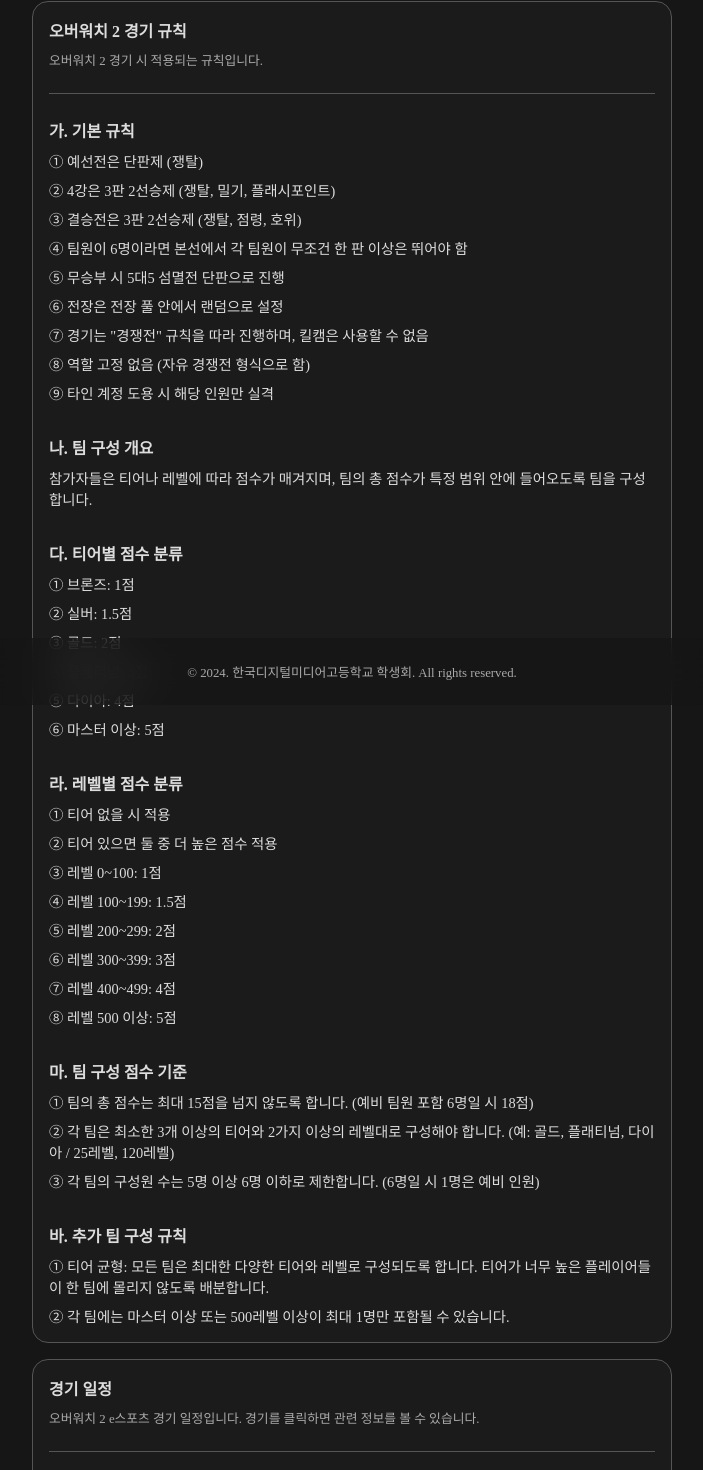
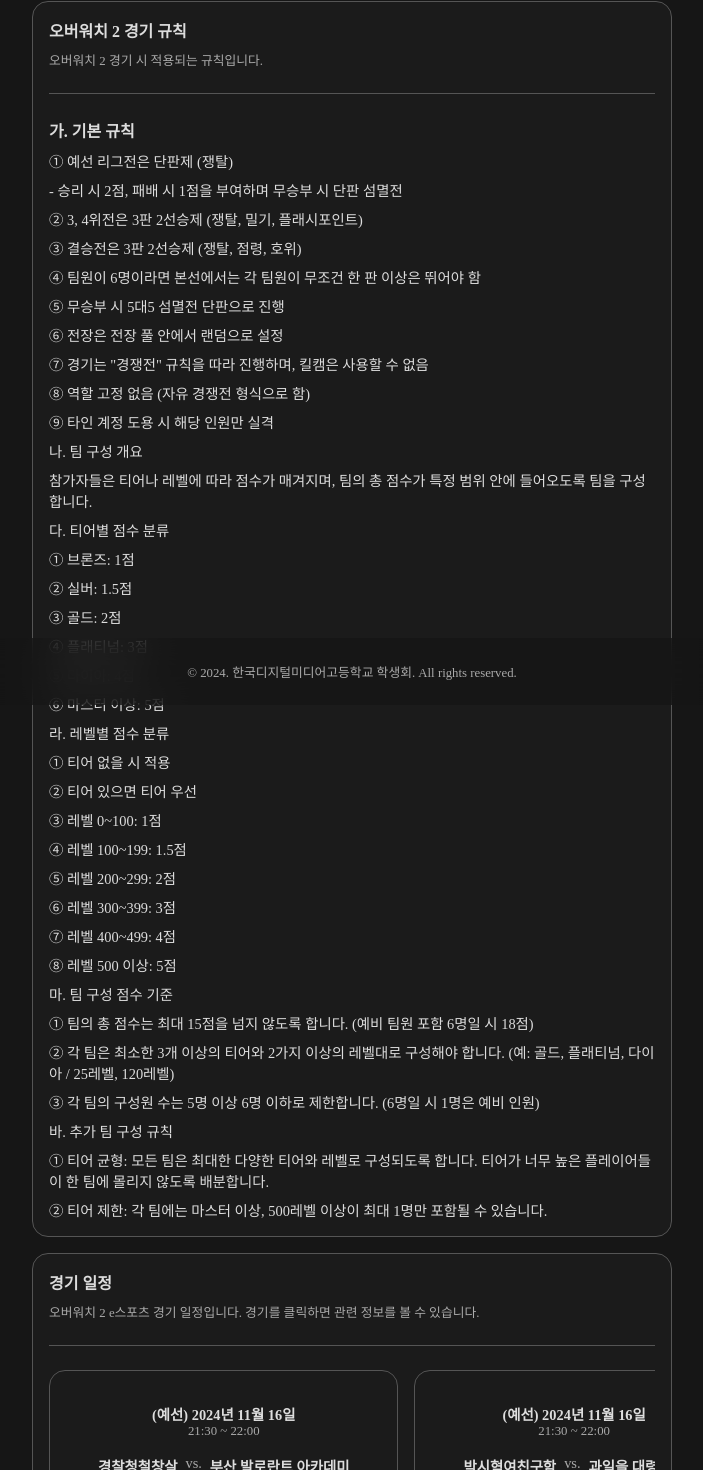
Before and after one commit to LSBeryl/dimigo-esports, a React (Vite) app: page /overwatch in a window 1280 px wide. Shown: the part 95-1565 px from the top of the page, without its empty margins (288-991 px from the left). Built offline with nearby package versions, Linux system fonts and the light colour scheme; a web font is replaced by a local one.

Commit message:
chore: edit overwatch

```diff
--- a/src/data/esports.json
+++ b/src/data/esports.json
@@ -65,10 +65,10 @@
       {
         "name": "경찰청철창살",
         "member": [
-          "1318위재우",
-          "1327임도영",
-          "1324이연준",
-          "1314백재원",
+          "1318 위재우",
+          "1327 임도영",
+          "1324 이연준",
+          "1314 백재원",
           "1328 임형주"
         ],
         "character": []
@@ -76,11 +76,11 @@
       {
         "name": "부산 발로란트 아카데미",
         "member": [
-          "1504김민규",
-          "1113오건우",
-          "1114유연호",
-          "1117이지호",
-          "1326이종화"
+          "1504 김민규",
+          "1113 오건우",
+          "1114 유연호",
+          "1117 이지호",
+          "1326 이종화"
         ],
         "character": []
       },
@@ -94,15 +94,69 @@
           "2520 이한림"
         ],
         "character": []
+      },
+      {
+        "name": "과일을 대령하라",
+        "member": [
+          "2204 김민기",
+          "2220 전지훈",
+          "1218 이나혁",
+          "1212 박진형",
+          "1214 양정민"
+        ],
+        "character": ["바티스트", "메이", "정크", "에쉬", "리퍼"]
       }
     ],
-    "match": []
+    "match": [
+      {
+        "date": "(예선) 2024년 11월 16일",
+        "time": "21:30 ~ 22:00",
+        "team1": "경찰청철창살",
+        "team2": "부산 발로란트 아카데미",
+        "winner": ""
+      },
+      {
+        "date": "(예선) 2024년 11월 16일",
+        "time": "21:30 ~ 22:00",
+        "team1": "박시혁여친구함",
+        "team2": "과일을 대령하라",
+        "winner": ""
+      },
+      {
+        "date": "(예선) 2024년 11월 16일",
+        "time": "22:10 ~ 22:40",
+        "team1": "경찰청철창살",
+        "team2": "박시혁여친구함",
+        "winner": ""
+      },
+      {
+        "date": "(예선) 2024년 11월 16일",
+        "time": "22:10 ~ 22:40",
+        "team1": "부산 발로란트 아카데미",
+        "team2": "과일을 대령하라",
+        "winner": ""
+      },
+      {
+        "date": "(예선) 2024년 11월 16일",
+        "time": "22:50 ~ 23:20",
+        "team1": "경찰청철창살",
+        "team2": "과일을 대령하라",
+        "winner": ""
+      },
+      {
+        "date": "(예선) 2024년 11월 16일",
+        "time": "22:50 ~ 23:20",
+        "team1": "부산 발로란트 아카데미",
+        "team2": "박시혁여친구함",
+        "winner": ""
+      }
+    ]
   },
   "brawlstars": {
     "teams": [
       {
         "name": "빅싸이준",
-        "member": ["1605김시준", "1615박찬승", "1623전도현"],
+        "member": ["1605 김시준", "1615 박찬승", "1623 전도현"],
         "character": ["다이너", "스튜", "맨디"]
       },
       {
@@ -127,7 +181,7 @@
       },
       {
         "name": "길사모",
-        "member": ["2504김민서", "2602길준혁", "2517송솔우"],
+        "member": ["2504 김민서", "2602 길준혁", "2517 송솔우"],
         "character": ["키트", "콜트", "코델리우스"]
       },
       {
@@ -142,7 +196,7 @@
         "time": "20시 30분",
         "team1": "빅싸이준",
         "team2": "뉴비 트리오",
-        "winner": ""
+        "winner": "뉴비 트리오"
       },
       {
         "date": "(예선) 2024년 11월 9일",
--- a/src/pages/Overwatch.jsx
+++ b/src/pages/Overwatch.jsx
@@ -18,12 +18,15 @@
           <Line />
           <Rule gap="2rem" align="flex-start">
             <div>
-              <div>가. 기본 규칙</div> <div>① 예선전은 단판제 (쟁탈)</div>
-              <div>② 4강은 3판 2선승제 (쟁탈, 밀기, 플래시포인트)</div>
+              <div>가. 기본 규칙</div> <div>① 예선 리그전은 단판제 (쟁탈)</div>
+              <div>
+                - 승리 시 2점, 패배 시 1점을 부여하며 무승부 시 단판 섬멸전
+              </div>
+              <div>② 3, 4위전은 3판 2선승제 (쟁탈, 밀기, 플래시포인트)</div>
               <div>③ 결승전은 3판 2선승제 (쟁탈, 점령, 호위)</div>
               <div>
-                ④ 팀원이 6명이라면 본선에서 각 팀원이 무조건 한 판 이상은 뛰어야
-                함
+                ④ 팀원이 6명이라면 본선에서는 각 팀원이 무조건 한 판 이상은
+                뛰어야 함
               </div>
               <div>⑤ 무승부 시 5대5 섬멸전 단판으로 진행</div>
               <div>⑥ 전장은 전장 풀 안에서 랜덤으로 설정</div>
@@ -32,28 +35,19 @@
               </div>
               <div>⑧ 역할 고정 없음 (자유 경쟁전 형식으로 함)</div>
               <div>⑨ 타인 계정 도용 시 해당 인원만 실격</div>
-            </div>
-            <div>
               <div>나. 팀 구성 개요</div>
               <div>
                 참가자들은 티어나 레벨에 따라 점수가 매겨지며, 팀의 총 점수가
                 특정 범위 안에 들어오도록 팀을 구성합니다.
               </div>
-            </div>
-            <div>
               <div>다. 티어별 점수 분류</div> <div>① 브론즈: 1점</div>
               <div>② 실버: 1.5점</div> <div>③ 골드: 2점</div>
               <div>④ 플래티넘: 3점</div> <div>⑤ 다이아: 4점</div>
-              <div>⑥ 마스터 이상: 5점</div>
-            </div>
-            <div>
-              <div>라. 레벨별 점수 분류</div> <div>① 티어 없을 시 적용</div>
-              <div>② 티어 있으면 둘 중 더 높은 점수 적용</div>
+              <div>⑥ 마스터 이상: 5점</div> <div>라. 레벨별 점수 분류</div>
+              <div>① 티어 없을 시 적용</div> <div>② 티어 있으면 티어 우선</div>
               <div>③ 레벨 0~100: 1점</div> <div>④ 레벨 100~199: 1.5점</div>
               <div>⑤ 레벨 200~299: 2점</div> <div>⑥ 레벨 300~399: 3점</div>
               <div>⑦ 레벨 400~499: 4점</div> <div>⑧ 레벨 500 이상: 5점</div>
-            </div>
-            <div>
               <div>마. 팀 구성 점수 기준</div>
               <div>
                 ① 팀의 총 점수는 최대 15점을 넘지 않도록 합니다. (예비 팀원 포함
@@ -67,8 +61,6 @@
                 ③ 각 팀의 구성원 수는 5명 이상 6명 이하로 제한합니다. (6명일 시
                 1명은 예비 인원)
               </div>
-            </div>
-            <div>
               <div>바. 추가 팀 구성 규칙</div>
               <div>
                 ① 티어 균형: 모든 팀은 최대한 다양한 티어와 레벨로 구성되도록
@@ -76,8 +68,8 @@
                 배분합니다.
               </div>
               <div>
-                ② 각 팀에는 마스터 이상 또는 500레벨 이상이 최대 1명만 포함될 수
-                있습니다.
+                ② 티어 제한: 각 팀에는 마스터 이상, 500레벨 이상이 최대 1명만
+                포함될 수 있습니다.
               </div>
             </div>
           </Rule>
```
